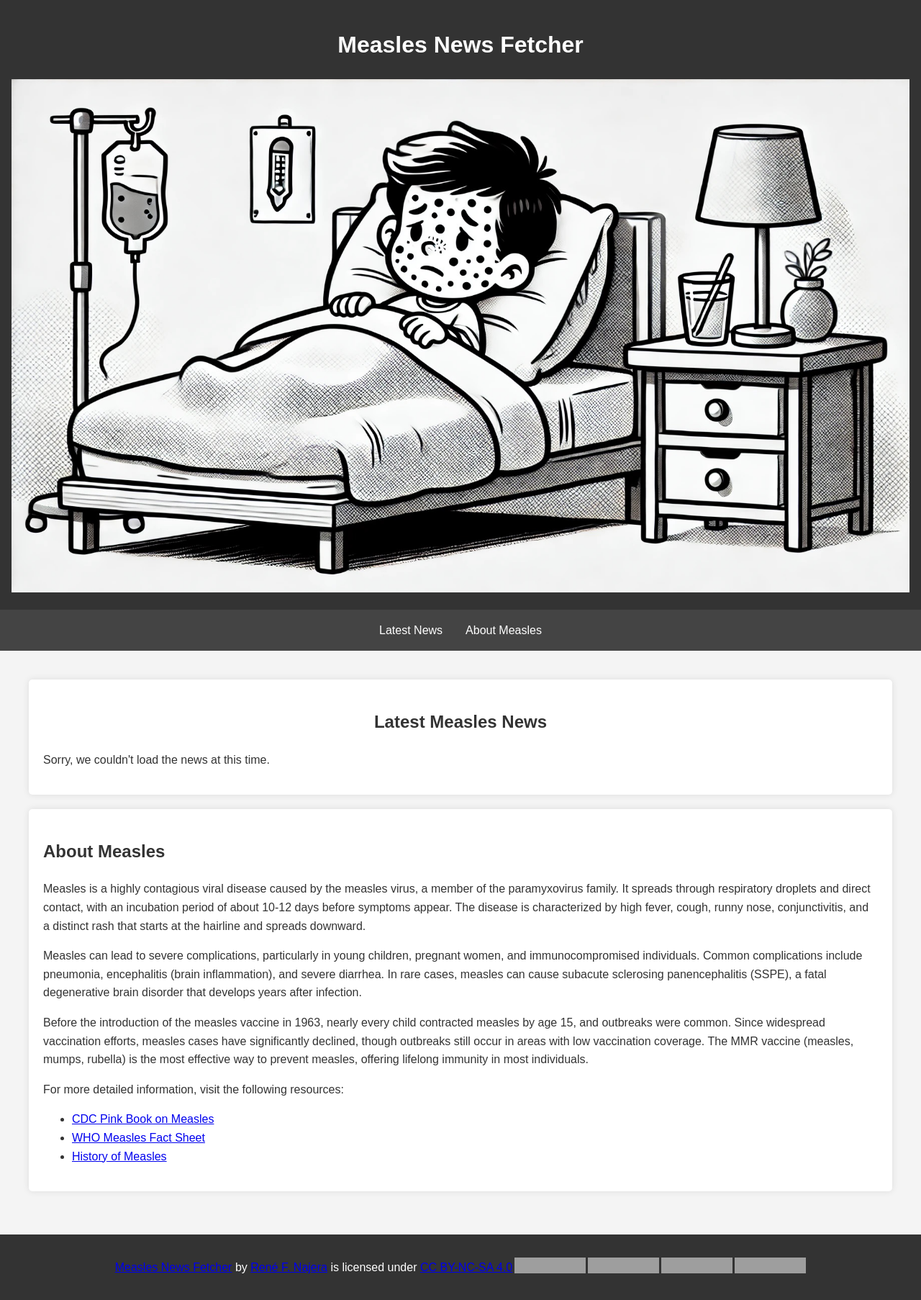
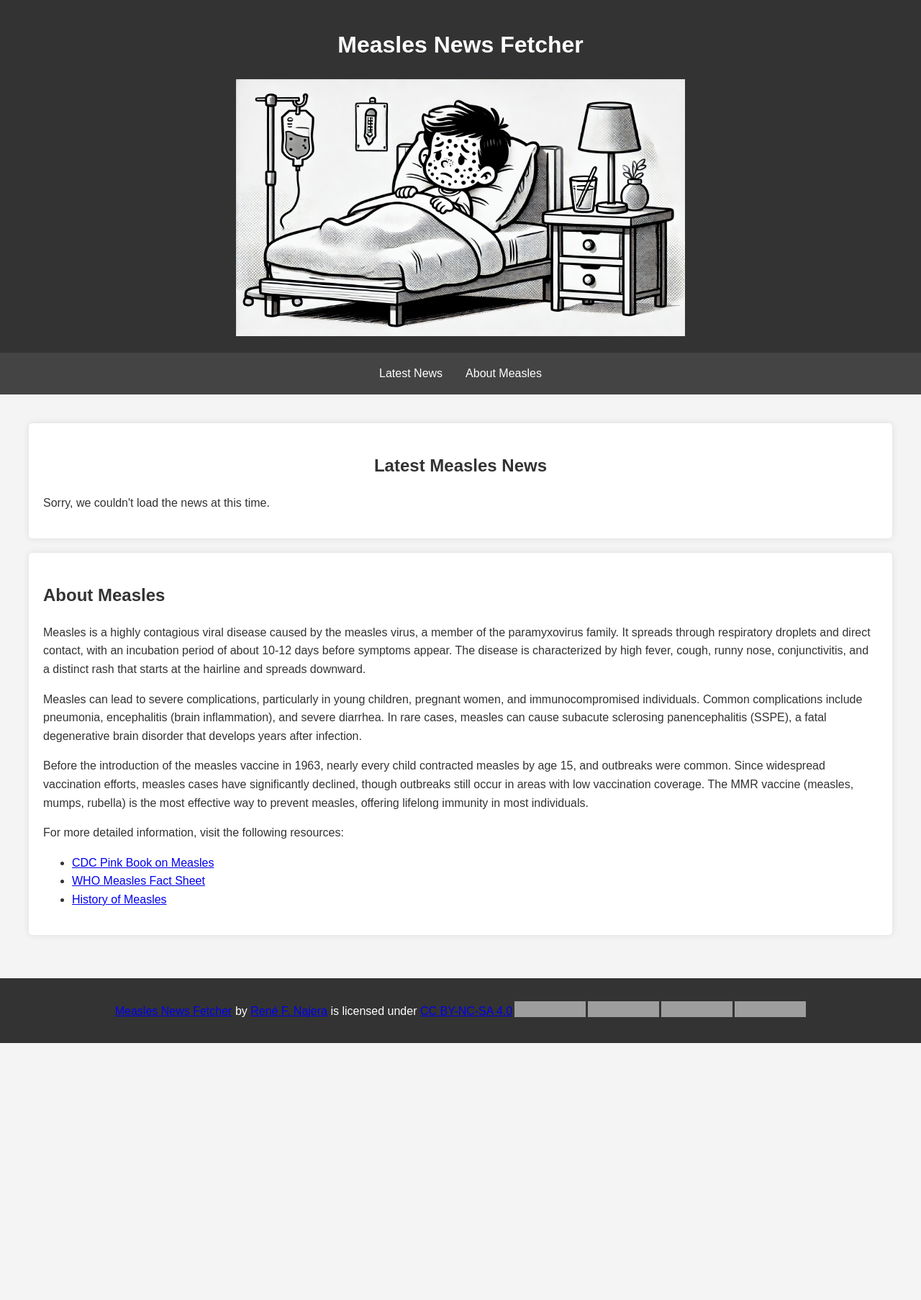
Before and after one commit to RFNajera/rfnajera.github.io, a Jekyll site: the page measles_news_fetcher.html, which Jekyll copies as it is, in a window 1280 px wide. Shown: the whole page at 72% size. Built offline with Jekyll 4.4.1, drawn with Linux system fonts in a browser that asks for light colours; after the commit the page ends 1449 px from its top, so only the background shows below that; grey boxes are pictures that could not be loaded.

Commit message:
Update measles_news_fetcher.html
Made the image max-width 50%

```diff
--- a/measles_news_fetcher.html
+++ b/measles_news_fetcher.html
@@ -83,7 +83,7 @@
   <header>
     <h1>Measles News Fetcher</h1>
     <div id="measles-image-placeholder" style="text-align:center; margin-top:10px;">
-      <img src="assets/images/measles_header.jpg" alt="Illustration of a sick child with measles" style="max-width:100%; height:auto;">
+      <img src="assets/images/measles_header.jpg" alt="Illustration of a sick child with measles" style="max-width:50%; height:auto;">
     </div>
   </header>
   <nav>
```
